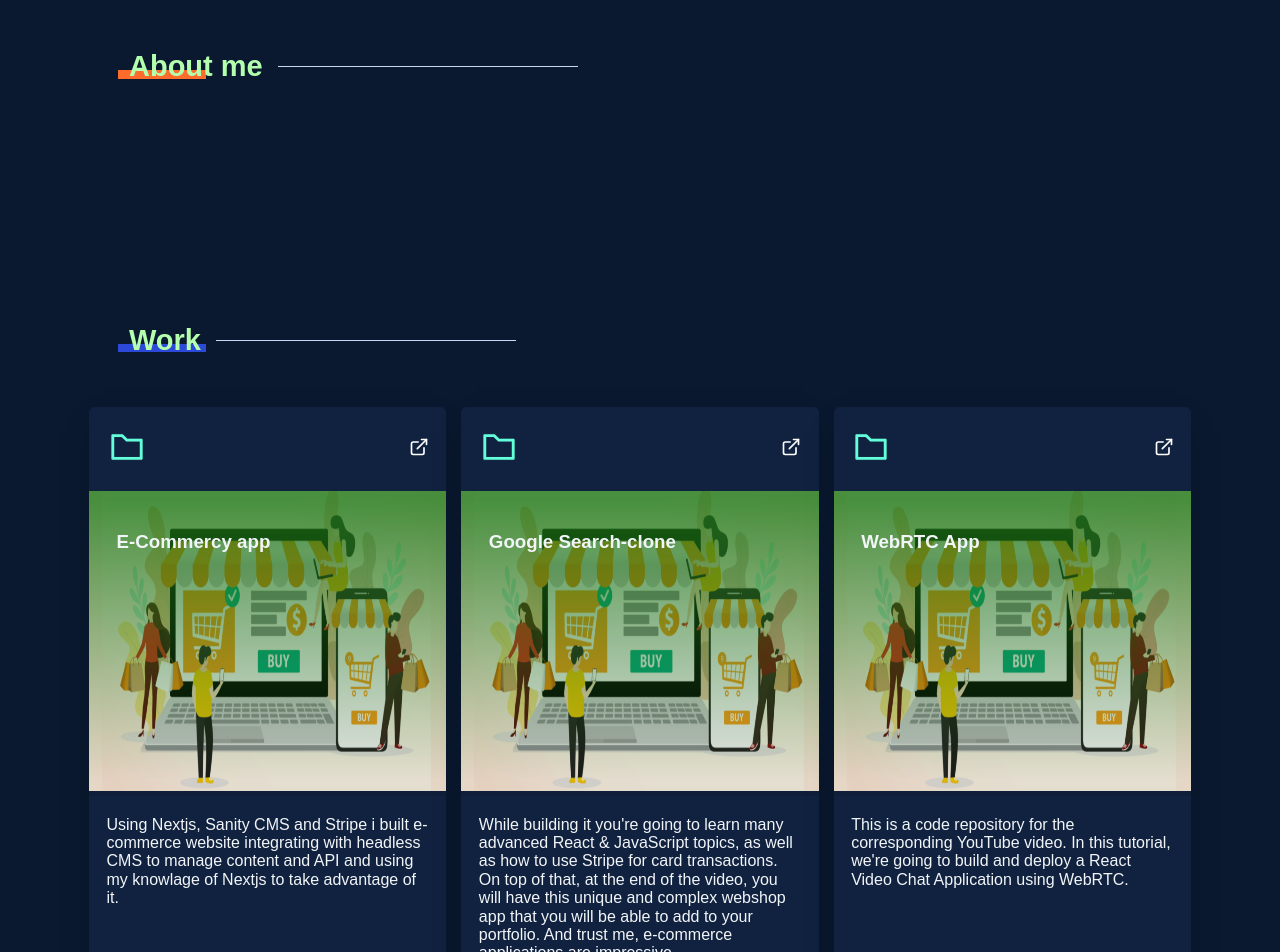
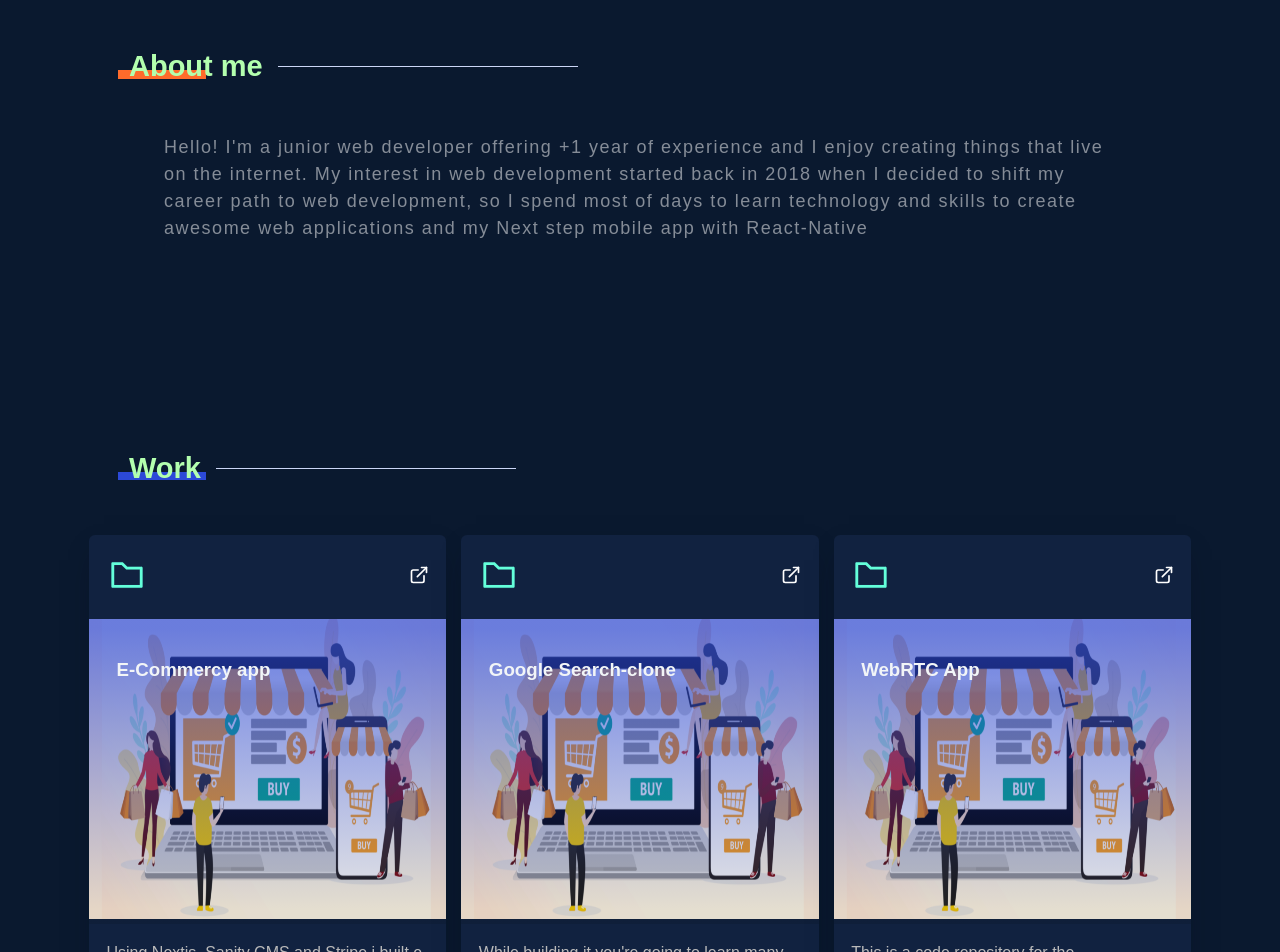
Before and after one commit to Ahmed-Elkassas/portfolio-with-nextjs, a Next.js app: page / in a window 1280 px wide. Shown: the part 580-1532 px from the top of the page. Built offline with nearby package versions, Linux system fonts and the light colour scheme; a web font is replaced by a local one.

Commit message:
Add content to about-me section and Edit some of styles in works sections

```diff
--- a/components/about/About.js
+++ b/components/about/About.js
@@ -1,14 +1,19 @@
-import React from 'react'
-import { MainSection, Title } from 'styles/global'
+import React from "react";
+import { MainSection, Title, Paragraph } from "styles/global";
 
 const About = () => {
   return (
     <MainSection padding id="about">
-        <Title yellow>
-            About me
-        </Title>
+      <Title yellow>About me</Title>
+      <Paragraph>
+        Hello! I'm a junior web developer offering +1 year of experience and I
+        enjoy creating things that live on the internet. My interest in web
+        development started back in 2018 when I decided to shift my career path
+        to web development, so I spend most of days to learn technology and
+        skills to create awesome web applications and my Next step mobile app with React-Native
+      </Paragraph>
     </MainSection>
-  )
-}
+  );
+};
 
-export default About
+export default About;
--- a/components/works/workStyles.js
+++ b/components/works/workStyles.js
@@ -44,7 +44,7 @@
         left: 0;
         height: 100%;
         width: 100%;
-        background: linear-gradient(to bottom, rgba(27,118,21,0.8) 3%,  rgba(0,0,0,0.1) 95%, rgba(0,0,0,0.1) 100%);
+        background: linear-gradient(to bottom, rgba(44, 73, 216, 0.7) 3%,  rgba(0,0,0,0.1) 95%, rgba(0,0,0,0.1) 100%);
         z-index: 1;
     }
     img {
@@ -63,6 +63,7 @@
 
 export const CardContent = styled.p`
     padding: 2rem 1.75rem;
+    color: #bababa;
 
 `
 export const CardFooter = styled.footer`
@@ -74,6 +75,9 @@
 
     span {
         color: gray;
+        padding: 6px;
+        border-radius: 2px;
+        background: #2c49d826;
         display: block;
     }
 `
--- a/styles/global/index.js
+++ b/styles/global/index.js
@@ -55,7 +55,7 @@
   line-height: 40px;
   font-weight: 300;
   padding-bottom: 3.6rem;
-  color: rgba(255, 255, 255, 0.5);
+  color: ${(props) => props.theme.colors.text} ;
   @media ${(props) => props.theme.breakpoints.md} {
     max-width: 670px;
     font-size: 20px;
@@ -87,6 +87,7 @@
 
   &:hover {
     transform: translateY(-7px);
+    cursor: pointer;
   }
 `;
 
@@ -188,3 +189,13 @@
     scale: 0.96;
   }
 `;
+
+export const Paragraph = styled.p`
+    width: 90%;
+   padding: 1rem 2rem;
+   margin: auto;
+   font-size: 1.8rem;
+   letter-spacing: 1.5px;
+   line-height: 27px;
+   color: ${(props) => props.theme.colors.text}
+`
--- a/themes/default.js
+++ b/themes/default.js
@@ -7,6 +7,7 @@
     primary: "hsl(204,23.8%,95.9%)",
     accent1: "hsl(34.9,98.6%,72.9%)",
     button: "hsl(205.1,100%,36.1%)",
+    text: "rgba(255, 255, 255, 0.5)",
     mainColor: "#64ffda",
   },
   backgrounds: {
```
